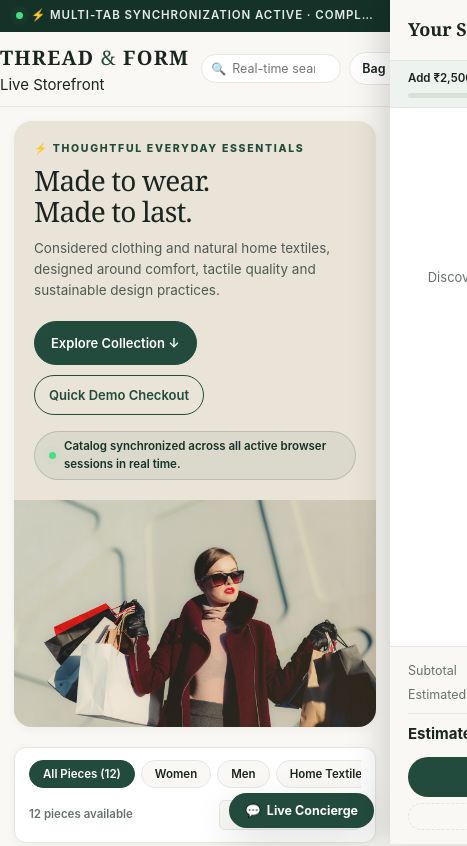
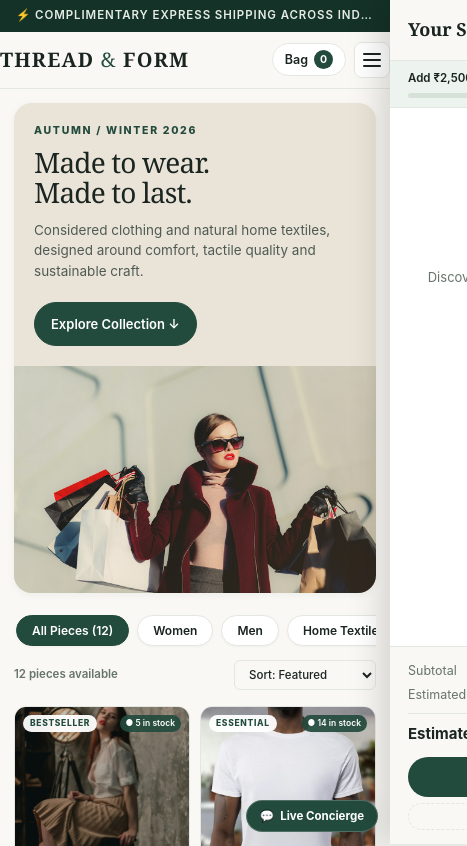
Before and after one commit to bunnyvalluri/Thread-Dress-, a website: page index.html in a window 390 px wide. Shown: the top 846 px of the page, 467 px wide, since content can reach past the window. Drawn offline with Linux system fonts and the light colour scheme.

Commit message:
style: polish mobile header, hero typography, and filter layout

```diff
--- a/index.html
+++ b/index.html
@@ -21,12 +21,8 @@
 <body>
 
   <!-- TOP LIVE STREAM TICKER -->
-  <aside class="top-bar" aria-label="Real-time notification ticker">
-    <div class="live-pulse">
-      <span class="pulse-dot"></span>
-      <span class="pulse-label">REAL-TIME STOREFRONT</span>
-    </div>
-    <div class="top-ticker" id="topTickerText">⚡ Multi-tab synchronization active · Complimentary shipping on orders above ₹2,500</div>
+  <aside class="top-bar" aria-label="Store announcement">
+    <div class="top-ticker" id="topTickerText">⚡ Complimentary express shipping across India on orders above ₹2,500 · 14-day hassle-free returns</div>
   </aside>
 
   <!-- STICKY HEADER -->
@@ -34,7 +30,6 @@
     <div class="header-inner">
       <div class="brand-wrap">
         <a href="#" class="brand">THREAD <span>&</span> FORM</a>
-        <span class="badge-live">Live Storefront</span>
       </div>
 
       <nav class="main-nav" aria-label="Main Navigation">
@@ -48,7 +43,7 @@
       <div class="header-actions">
         <div class="search-box">
           <span class="search-icon">🔍</span>
-          <input type="search" id="liveSearchInput" class="search-input" placeholder="Real-time search..." aria-label="Search items in real time">
+          <input type="search" id="liveSearchInput" class="search-input" placeholder="Search collection..." aria-label="Search items">
         </div>
         <button class="btn-icon" id="openBagBtn" onclick="toggleCartDrawer(true)" aria-label="View shopping bag">
           <span>Bag</span>
@@ -64,6 +59,9 @@
 
     <!-- Mobile Nav Slide-Down Drawer -->
     <nav class="mobile-nav-drawer" id="mobileNav" aria-label="Mobile Navigation">
+      <div class="mobile-drawer-search">
+        <input type="search" placeholder="Search collection..." oninput="document.getElementById('liveSearchInput').value = this.value; applySortAndFilter();">
+      </div>
       <a href="#collection" onclick="filterCategory('All'); toggleMobileMenu(false);">The Collection <span>→</span></a>
       <a href="#collection" onclick="filterCategory('Women'); toggleMobileMenu(false);">Women's Apparel <span>→</span></a>
       <a href="#collection" onclick="filterCategory('Men'); toggleMobileMenu(false);">Men's Essentials <span>→</span></a>
@@ -76,16 +74,11 @@
   <main class="container">
     <section class="hero">
       <div class="hero-copy">
-        <span class="eyebrow">⚡ Thoughtful Everyday Essentials</span>
+        <span class="eyebrow">Autumn / Winter 2026</span>
         <h1>Made to wear.<br>Made to last.</h1>
-        <p>Considered clothing and natural home textiles, designed around comfort, tactile quality and sustainable design practices.</p>
+        <p>Considered clothing and natural home textiles, designed around comfort, tactile quality and sustainable craft.</p>
         <div class="hero-actions">
           <a href="#collection" class="btn-primary" onclick="filterCategory('All')">Explore Collection ↓</a>
-          <button class="btn-outline" onclick="triggerSimulatedOrder()">Quick Demo Checkout</button>
-        </div>
-        <div class="hero-sync-pill">
-          <span class="pulse-dot"></span>
-          <span id="heroStockTicker">Catalog synchronized across all active browser sessions in real time.</span>
         </div>
       </div>
       <div class="hero-art" role="img" aria-label="Editorial textiles and sustainable fashion preview">
--- a/src/styles/main.css
+++ b/src/styles/main.css
@@ -230,6 +230,32 @@ a {
   gap: 8px;
 }
 
+@media (max-width: 580px) {
+  .header-actions .search-box {
+    display: none;
+  }
+}
+
+.mobile-drawer-search {
+  padding-bottom: 8px;
+  border-bottom: 1px solid var(--line);
+}
+
+.mobile-drawer-search input {
+  width: 100%;
+  border: 1px solid var(--line);
+  background: var(--cream);
+  border-radius: var(--radius-full);
+  padding: 10px 16px;
+  font-size: 13.5px;
+  color: var(--ink);
+  outline: none;
+}
+
+.mobile-drawer-search input:focus {
+  border-color: var(--forest);
+}
+
 .search-box {
   position: relative;
   width: 140px;
@@ -519,13 +545,24 @@ a {
   box-shadow: var(--shadow-sm);
 }
 
+@media (max-width: 640px) {
+  .store-controls {
+    background: transparent;
+    border: none;
+    box-shadow: none;
+    padding: 0;
+    gap: 8px;
+    margin-bottom: 16px;
+  }
+}
+
 .filter-chips {
   display: flex;
-  gap: 6px;
+  gap: 8px;
   overflow-x: auto;
   flex-wrap: nowrap;
   -webkit-overflow-scrolling: touch;
-  padding-bottom: 2px;
+  padding: 2px 2px 6px;
   scrollbar-width: none;
 }
 
@@ -534,17 +571,18 @@ a {
 }
 
 .chip {
-  background: var(--cream);
+  background: var(--paper);
   border: 1px solid var(--line);
   color: var(--ink);
-  padding: 6px 13px;
+  padding: 7px 15px;
   border-radius: var(--radius-full);
-  font-size: 11.5px;
+  font-size: 12px;
   font-weight: 600;
   cursor: pointer;
   transition: all 0.2s;
   white-space: nowrap;
   flex-shrink: 0;
+  box-shadow: 0 1px 3px rgba(26, 36, 32, 0.04);
 }
 
 .chip:hover {
@@ -1478,6 +1516,16 @@ a {
   gap: 6px;
   z-index: 90;
   transition: all 0.2s;
+  border: 1px solid rgba(255, 255, 255, 0.2);
+}
+
+@media (max-width: 580px) {
+  .chat-widget-btn {
+    bottom: 12px;
+    right: 12px;
+    padding: 8px 13px;
+    font-size: 11.5px;
+  }
 }
 
 .chat-widget-btn:hover {
```
